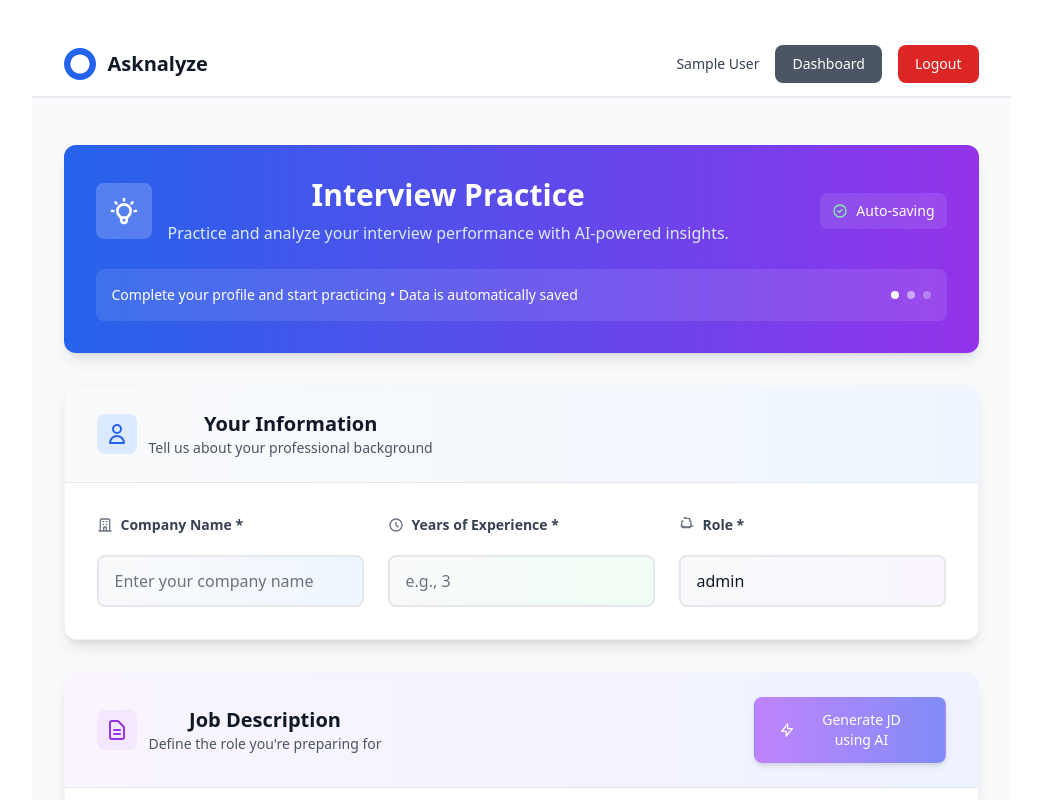
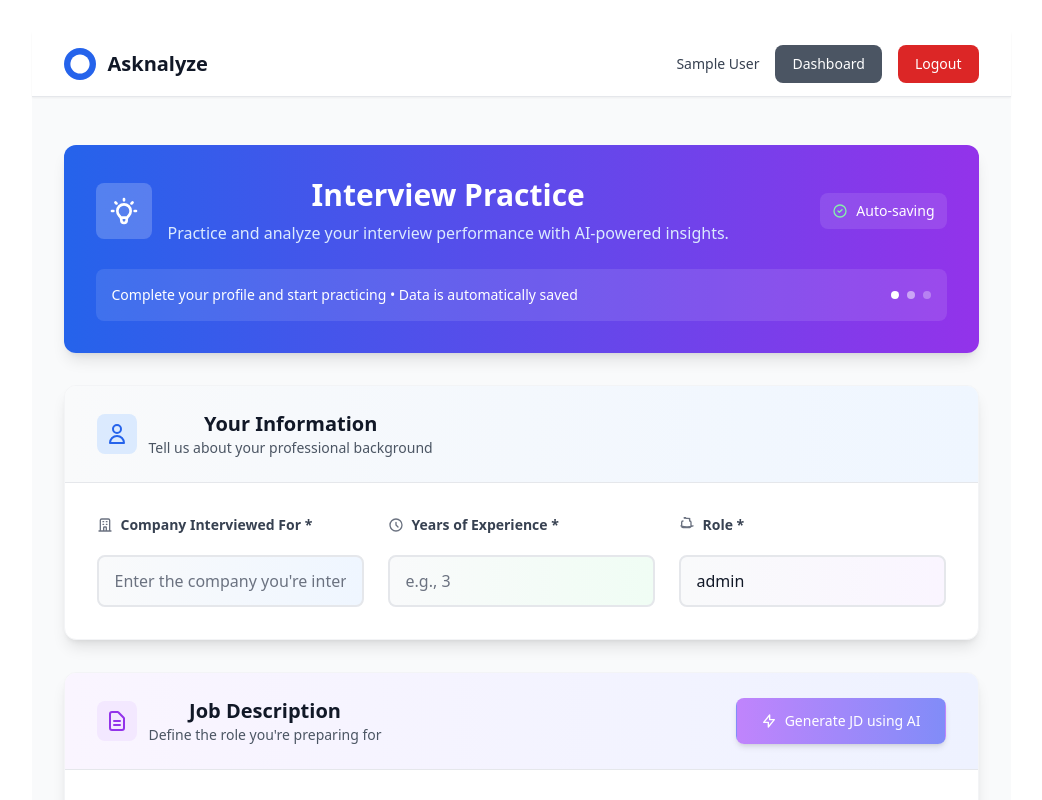
Before and after one commit to mdadnan10/asknalyze, a React (Vite) app in the folder frontend/: page /add-interview in a window 1280 px wide. Shown: the top 800 px of the page, without its empty margins (119-1161 px from the left). Built offline with nearby package versions, Linux system fonts and the light colour scheme; sample sign-in values are in the browser's storage.

Commit message:
Minor Issue fixed.

```diff
--- a/frontend/src/pages/AddInterview.tsx
+++ b/frontend/src/pages/AddInterview.tsx
@@ -54,7 +54,7 @@ const AddInterview: React.FC = () => {
         const parsedForm = JSON.parse(savedForm);
         // Merge with user data and ensure structure integrity
         return {
-          companyName: parsedForm.companyName || user?.organization || '',
+          companyName: parsedForm.companyName || '',
           yearsOfExperience: parsedForm.yearsOfExperience || user?.experience || '',
           role: parsedForm.role || user?.role || '',
           jobDescription: parsedForm.jobDescription || '',
@@ -77,7 +77,7 @@ const AddInterview: React.FC = () => {
 
     // Return default form if no saved data or error
     return {
-      companyName: user?.organization || '',
+      companyName: '',
       yearsOfExperience: user?.experience || '',
       role: user?.role || '',
       jobDescription: '',
@@ -203,7 +203,7 @@ const AddInterview: React.FC = () => {
 
     // Validate basic info
     if (!form.companyName.trim()) {
-      newErrors.companyName = 'Company name is required';
+      newErrors.companyName = 'Company interviewed for is required';
     }
     if (!form.yearsOfExperience.trim()) {
       newErrors.yearsOfExperience = 'Years of experience is required';
@@ -500,7 +500,7 @@ Requirements:
                     onClick={() => {
                       clearSavedData();
                       setForm({
-                        companyName: user?.organization || '',
+                        companyName: '',
                         yearsOfExperience: user?.experience || '',
                         role: user?.role || '',
                         jobDescription: '',
@@ -565,7 +565,7 @@ Requirements:
                     <svg className="w-4 h-4 mr-2 text-gray-500" fill="none" stroke="currentColor" viewBox="0 0 24 24">
                       <path strokeLinecap="round" strokeLinejoin="round" strokeWidth="2" d="M19 21V5a2 2 0 00-2-2H7a2 2 0 00-2 2v16m14 0h2m-2 0h-5m-9 0H3m2 0h5M9 7h1m-1 4h1m4-4h1m-1 4h1m-5 10v-5a1 1 0 011-1h2a1 1 0 011 1v5m-4 0h4" />
                     </svg>
-                    Company Name *
+                    Company Interviewed For *
                   </label>
                   <input
                     type="text"
@@ -575,7 +575,7 @@ Requirements:
                     className={`w-full px-4 py-3 bg-gradient-to-r from-gray-50 to-blue-50 border-2 ${
                       errors.companyName ? 'border-red-300 focus:border-red-500 focus:ring-red-500' : 'border-gray-200 focus:border-blue-500 focus:ring-blue-500'
                     } rounded-lg focus:outline-none focus:ring-2 focus:bg-white transition-all duration-200 hover:border-gray-300 hover:bg-gradient-to-r hover:from-gray-100 hover:to-blue-100 text-gray-900 placeholder-gray-500`}
-                    placeholder="Enter your company name"
+                    placeholder="Enter the company you're interviewing for"
                     required
                   />
                   {errors.companyName && (
@@ -668,7 +668,7 @@ Requirements:
                     type="button"
                     onClick={generateJobDescription}
                     disabled={isLoadingJD || !form.role || !form.companyName}
-                    className="w-48 bg-gradient-to-r from-purple-600 to-indigo-600 hover:from-purple-700 hover:to-indigo-700 disabled:from-purple-400 disabled:to-indigo-400 text-white px-6 py-3 rounded-lg text-sm font-medium transition-all duration-200 flex items-center justify-center space-x-2 shadow-md hover:shadow-lg transform hover:-translate-y-0.5 disabled:transform-none"
+                    className="whitespace-nowrap bg-gradient-to-r from-purple-600 to-indigo-600 hover:from-purple-700 hover:to-indigo-700 disabled:from-purple-400 disabled:to-indigo-400 text-white px-6 py-3 rounded-lg text-sm font-medium transition-all duration-200 flex items-center justify-center space-x-2 shadow-md hover:shadow-lg transform hover:-translate-y-0.5 disabled:transform-none"
                   >
                     {isLoadingJD ? (
                       <>
@@ -676,14 +676,14 @@ Requirements:
                           <circle className="opacity-25" cx="12" cy="12" r="10" stroke="currentColor" strokeWidth="4"></circle>
                           <path className="opacity-75" fill="currentColor" d="m4 12a8 8 0 018-8V0C5.373 0 0 5.373 0 12h4zm2 5.291A7.962 7.962 0 014 12H0c0 3.042 1.135 5.824 3 7.938l3-2.647z"></path>
                         </svg>
-                        <span>Generating...</span>
+                        <span className="whitespace-nowrap">Generating...</span>
                       </>
                     ) : (
                       <>
                         <svg className="w-4 h-4 flex-shrink-0" fill="none" stroke="currentColor" viewBox="0 0 24 24">
                           <path strokeLinecap="round" strokeLinejoin="round" strokeWidth="2" d="M13 10V3L4 14h7v7l9-11h-7z" />
                         </svg>
-                        <span>Generate JD using AI</span>
+                        <span className="whitespace-nowrap">Generate JD using AI</span>
                       </>
                     )}
                   </button>
```
